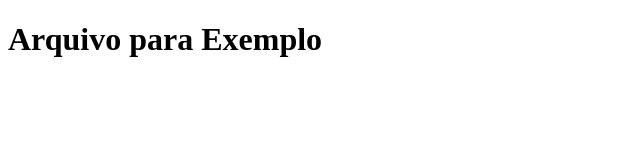
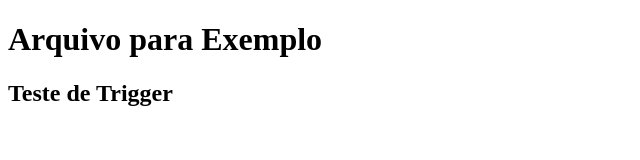
Before and after one commit to SouzaX27/QTS, a plain HTML site: page index.html in a window 1280 px wide. Shown: the whole page, without its empty margins (0-640 px from the left). Drawn offline with Linux system fonts and the light colour scheme.

Commit message:
teste de trigger

```diff
--- a/index.html
+++ b/index.html
@@ -8,6 +8,7 @@
 <body>
 
     <h1>Arquivo para Exemplo</h1>
+    <h2>Teste de Trigger</h2>
 
 </body>
 </html>
```
